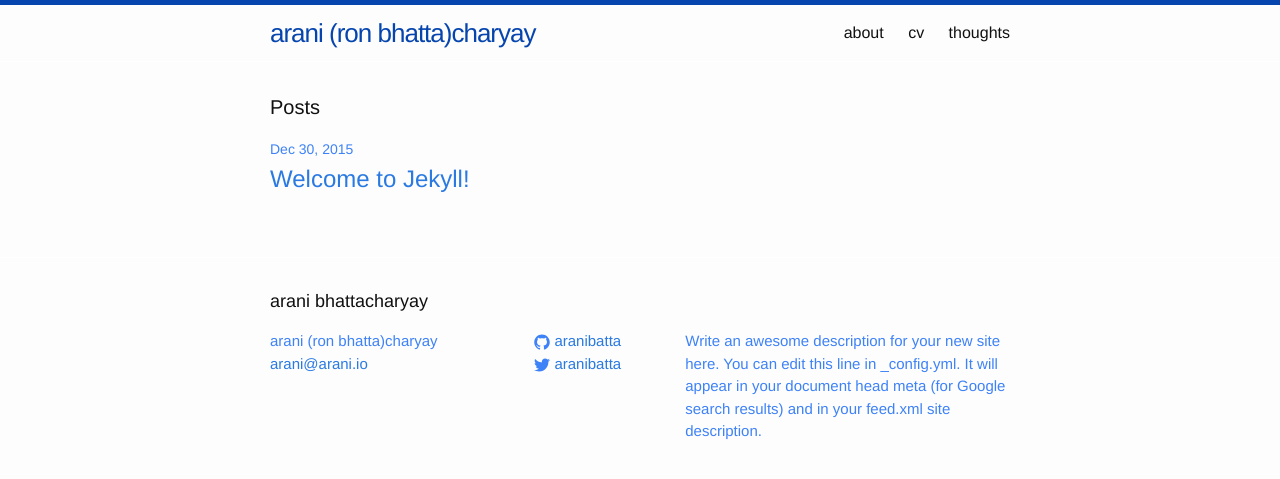
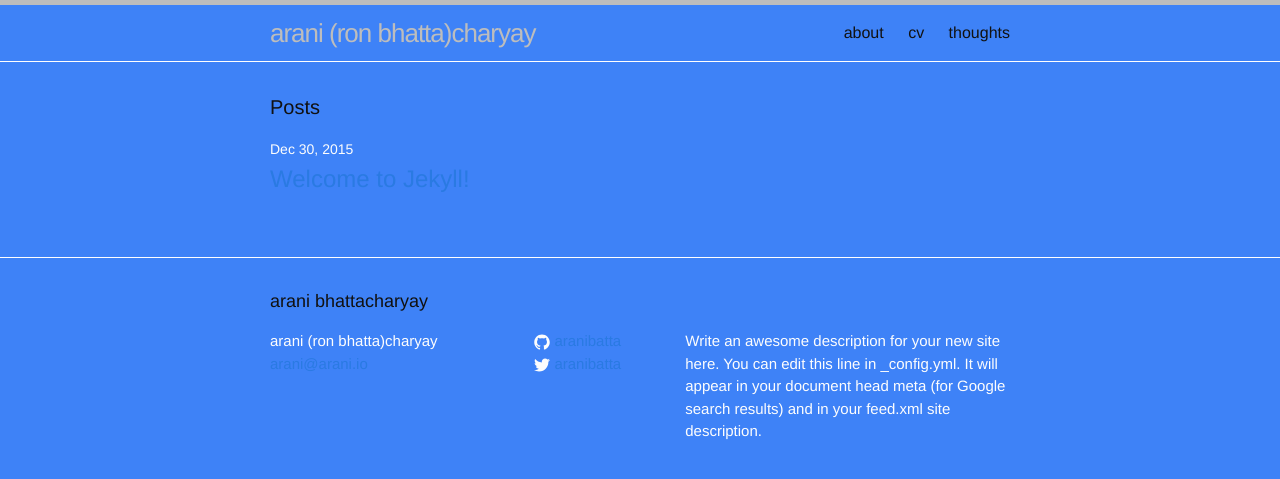
Before and after one commit to aranibatta/aranibatta.github.io, a Jekyll site: the page built from index.html, in a window 1280 px wide. Shown: the top 479 px of the page. Built offline with Jekyll 4.4.1, drawn with Linux system fonts in a browser that asks for light colours.

Commit message:
coloring

```diff
--- a/css/main.scss
+++ b/css/main.scss
@@ -15,10 +15,10 @@ $base-line-height: 1.5;
 $spacing-unit:     30px;
 
 $text-color:       #111;
-$background-color: #fdfdfd;
+$background-color: #3E82F7;
 $brand-color:      #2a7ae2;
 
-$grey-color:       #3E82F7;
+$grey-color:       #fdfdfd;
 $grey-color-light: lighten($grey-color, 40%);
 $grey-color-dark:  darken($grey-color, 25%);
 
```
